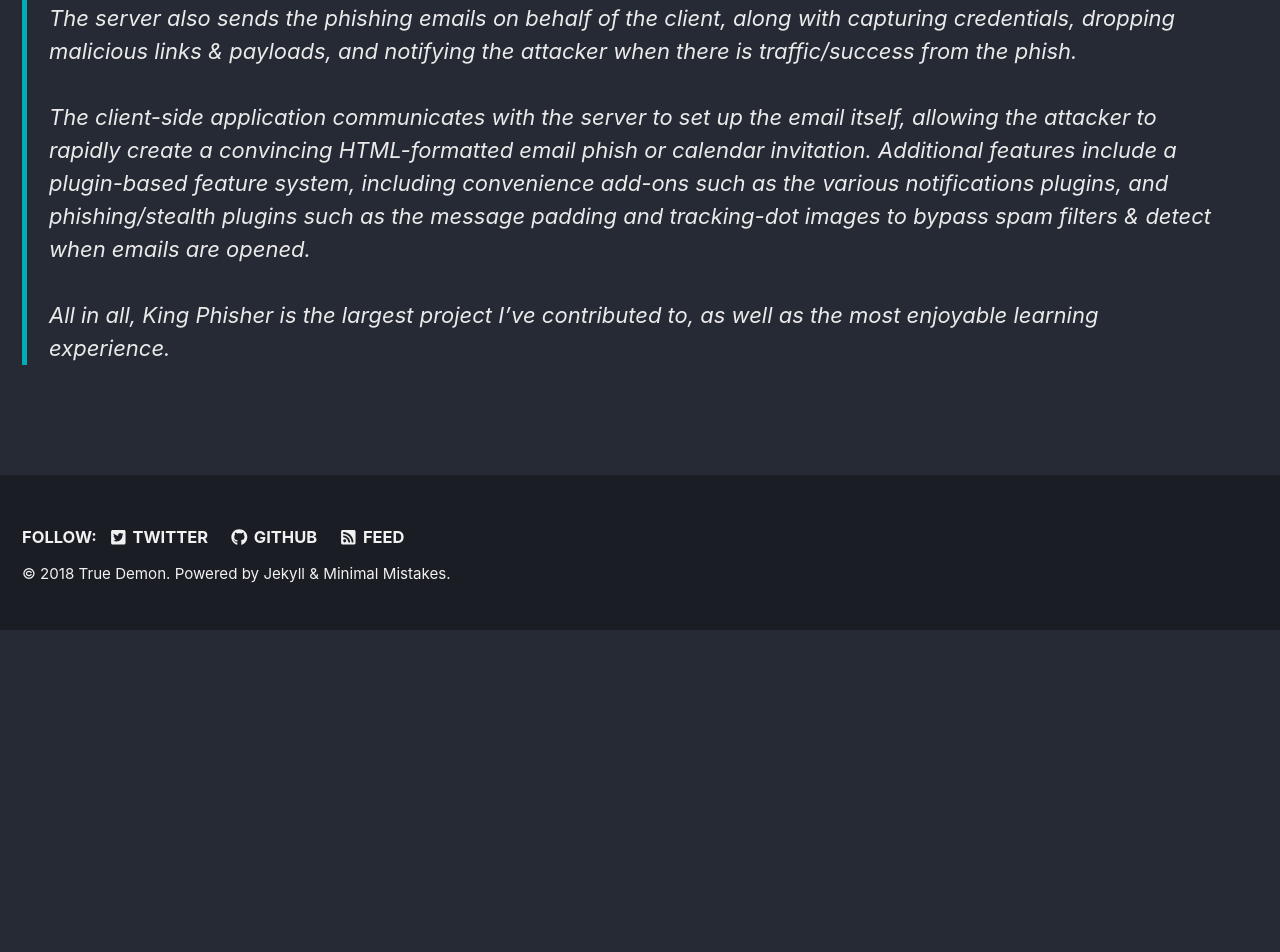
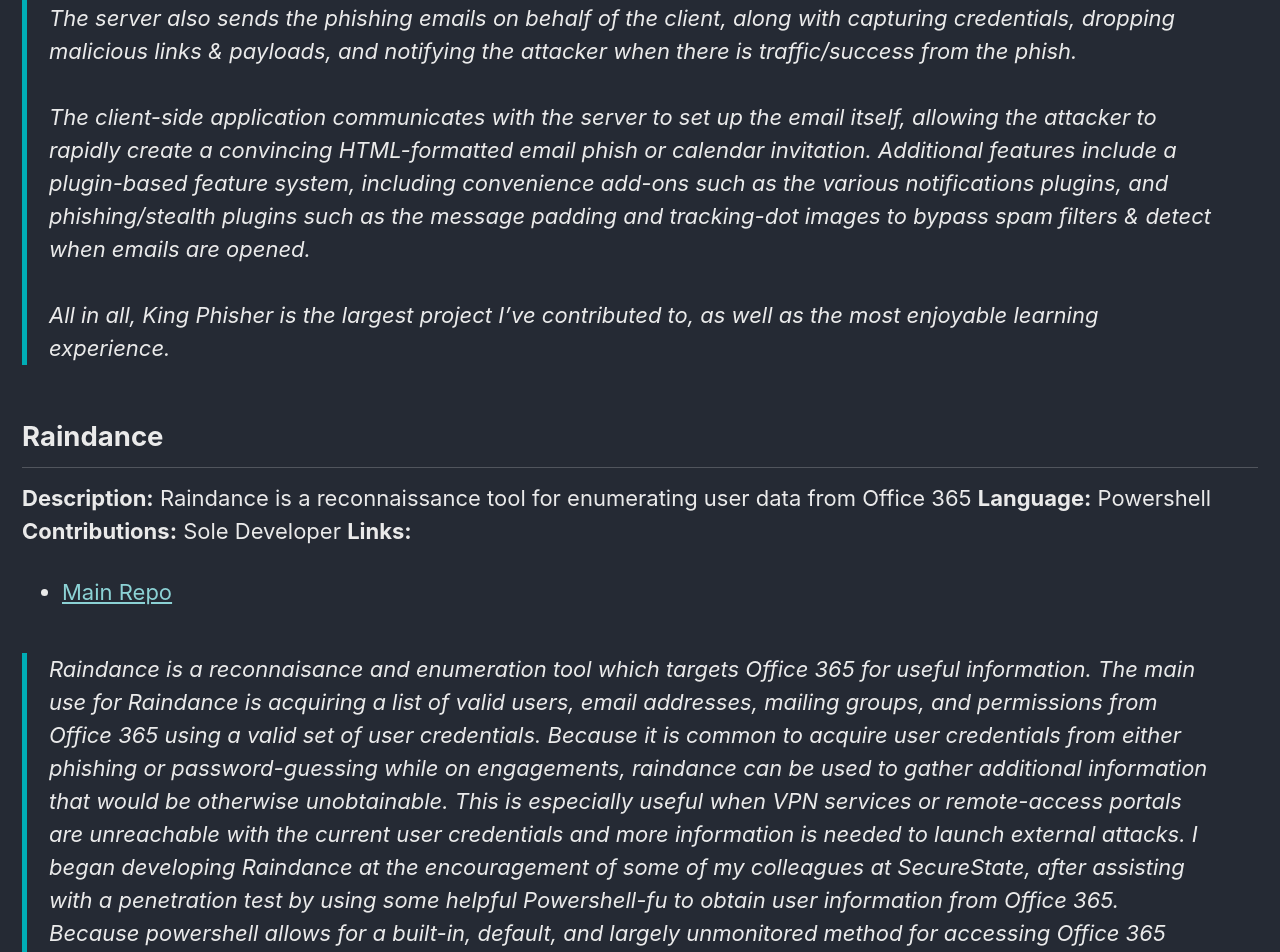
Before and after one commit to True-Demon/true-demon.github.io, a Jekyll site: the page built from _pages/projects.md, in a window 1280 px wide and 1400 px high, scrolled down 815 px. Shown: the top 952 px of the window. Built offline with Jekyll 4.4.1, drawn with Linux system fonts in a browser that asks for light colours; cached includes are drawn as plain includes; nearby versions of some CDN libraries; before the commit the page ends 1445 px from its top, so only the background shows below that; some of the changed text lies outside the part shown.

Commit message:
Added Raindance to projects

```diff
--- a/_pages/projects.md
+++ b/_pages/projects.md
@@ -20,3 +20,15 @@
 >The server is built to host phishing websites based on templates and are highly customizable with jinja tags. The server also sends the phishing emails on behalf of the client, along with capturing credentials, dropping malicious links & payloads, and notifying the attacker when there is traffic/success from the phish.<br /><br />
 >The client-side application communicates with the server to set up the email itself, allowing the attacker to rapidly create a convincing HTML-formatted email phish or calendar invitation. Additional features include a plugin-based feature system, including convenience add-ons such as the various notifications plugins, and phishing/stealth plugins such as the message padding and tracking-dot images to bypass spam filters & detect when emails are opened. <br /><br />
 >All in all, King Phisher is the largest project I've contributed to, as well as the most enjoyable learning experience.
+
+## Raindance
+**Description:** Raindance is a reconnaissance tool for enumerating user data from Office 365
+**Language:** Powershell
+**Contributions:** Sole Developer
+**Links:**
+  - [Main Repo](https://github.com/true-demon/Raindance)
+
+> Raindance is a reconnaisance and enumeration tool which targets Office 365 for useful information. The main use for Raindance is acquiring a list of valid users, email addresses, mailing groups, and permissions from Office 365 using a valid set of user credentials. Because it is common to acquire user credentials from either phishing or password-guessing while on engagements, raindance can be used to gather additional information that would be otherwise unobtainable. This is especially useful when VPN services or remote-access portals are unreachable with the current user credentials and more information is needed to launch external attacks.
+> I began developing Raindance at the encouragement of some of my colleagues at SecureState, after assisting with a penetration test by using some helpful Powershell-fu to obtain user information from Office 365. Because powershell allows for a built-in, default, and largely unmonitored method for accessing Office 365 data, it is ideal for quietly extracting information about an organization without ever touching the domain.
+> Raindance was presented at BSides Cleveland in June 2018 to help illustrate some of the usable data that can be pulled out of it, and for forensics and blue-team, things that can be done to detect and prevent users connecting via powershell to pull out data.
+<iframe width="420" height="315" src="https://youtube.com/watch?v=VHPZ2YU351M" frameborder="0" allowfullscreen></iframe>
```
